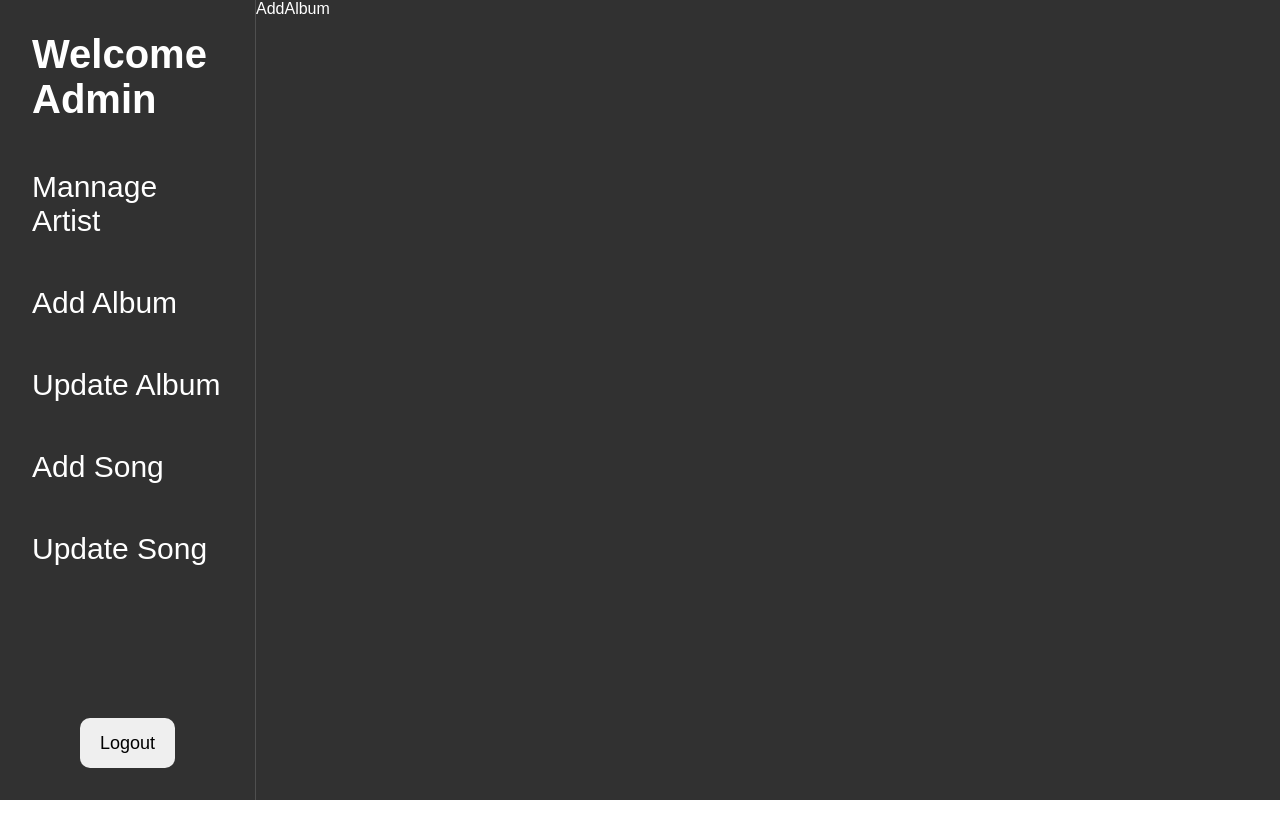
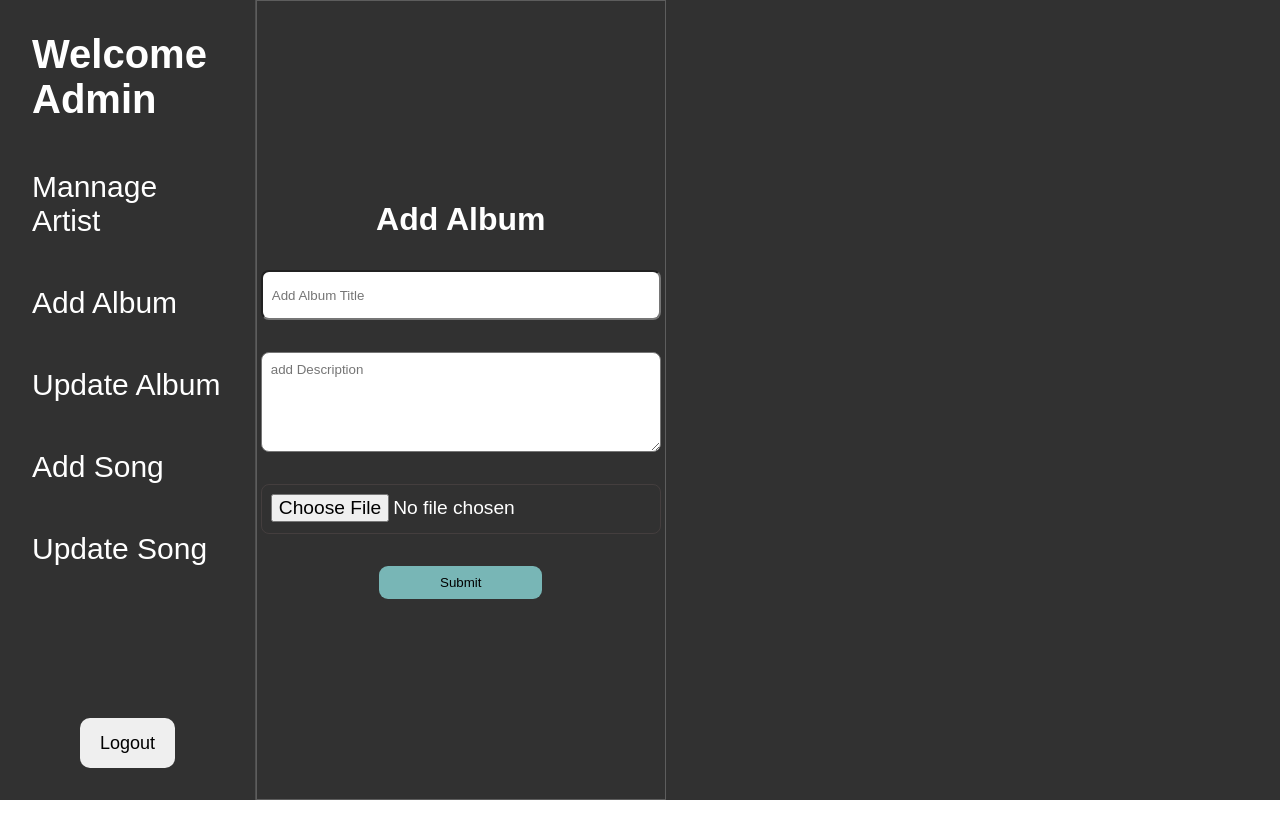
Before and after one commit to myselfpoulomi/music-app, a React (Vite) app in the folder client/: page /admin in a window 1280 px wide. Both pictures are taken after a click on the element "Add Album". Shown: the top 838 px of the page. Before the commit the page ends 800 px from the top, so only its background shows below. Built offline with nearby package versions, Linux system fonts and the light colour scheme.

Commit message:
add album html css

```diff
--- /dev/null
+++ b/client/src/components/admin/AddAlbum.css
@@ -0,0 +1,54 @@
+.AddAlbumContainer {
+    height: 100vh;
+    width: 100%;
+}
+
+.leftConatinerAddAlbum {
+    height: 100vh;
+    width: 40%;
+    border: 1px solid rgba(255, 255, 255, 0.214);
+    display: flex;
+    flex-direction: column;
+    justify-content: center;
+    align-items: center;
+    gap :2rem;
+}
+
+.leftConatinerAddAlbum input {
+    height: 50px;
+    width: 400px;
+    padding: 9px;
+    border-radius: 8px;
+}
+
+.leftConatinerAddAlbum h3 {
+    font-size: xx-large;
+}
+
+.inputfileAddAlbum {
+    height: 200px;
+    width: 40%;
+    font-size: larger;
+    border: 1px solid rgba(101, 86, 86, 0.37);
+}
+
+.SubmitAddAlbum {
+    padding: 9px;
+    width: 40%;
+    border-radius: 9px;
+    background-color:  rgb(120, 182, 182);
+    border: none;
+}
+
+.leftConatinerAddAlbum textarea {
+    padding: 9px;
+    border-radius: 8px;
+}
+
+
+
+
+.rightConatinerAddAlbum {
+    width: 60%;
+    height: 100vh;
+}
--- a/client/src/components/admin/AddAlbum.jsx
+++ b/client/src/components/admin/AddAlbum.jsx
@@ -1,9 +1,25 @@
-import React from 'react'
+import React from "react";
+import "./AddAlbum.css"
 
 function AddAlbum() {
   return (
-    <div>AddAlbum</div>
-  )
+    <div className="AddAlbumContainer">
+      <div className="leftConatinerAddAlbum">
+        <h3>Add Album</h3>
+      <input type="text" placeholder="Add Album Title" />
+      <textarea
+      placeholder="add Description"
+      style={{ height: '100px', width: '400px' }}
+    />
+    <input className="inputfileAddAlbum" type="file" />
+    <button className="SubmitAddAlbum">Submit</button>
+      </div>
+      <div className="rightConatinerAddAlbum">
+        songs
+
+      </div>
+    </div>
+  );
 }
 
-export default AddAlbum
+export default AddAlbum;
```
Also changed, not shown: client/src/components/admin/Artist/UpdateArtistcard.jsx (line endings or trailing spaces).
